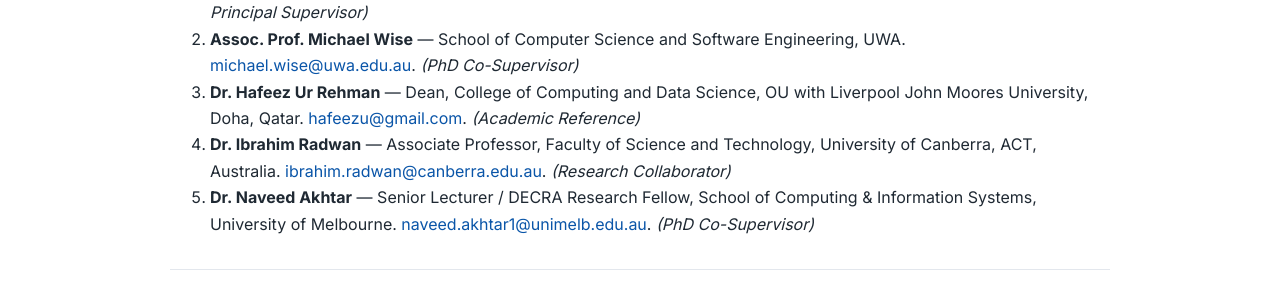
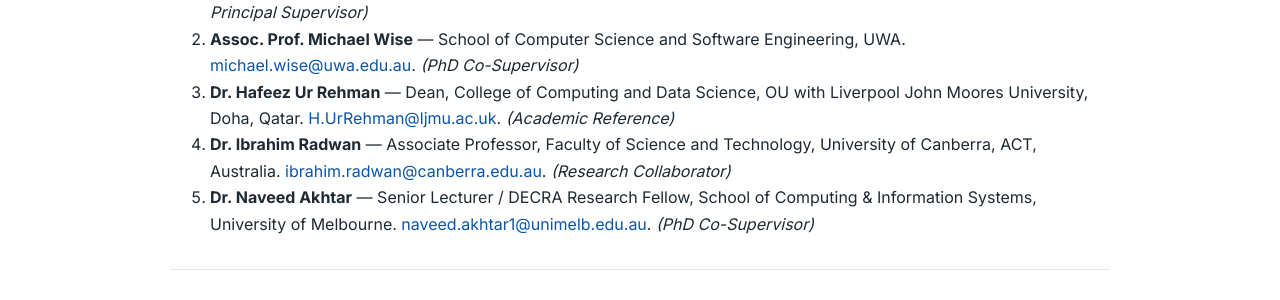
Before and after one commit to ibrahimuwa/ibrahimuwa.github.io, a Jekyll site: the page built from cv.md, in a window 1280 px wide and 900 px high, scrolled down 1282 px. Shown: the part 327-627 px from the top of the window. Built offline with Jekyll 4.4.1, drawn with Linux system fonts in a browser that asks for light colours; some web fonts are replaced.

Commit message:
Update cv.md

```diff
--- a/cv.md
+++ b/cv.md
@@ -47,7 +47,7 @@ A continuously updated list of publications, citations and h-index is on my **[G
 
 1. **Prof. Ajmal Mian** — School of Computer Science and Software Engineering, UWA. <a href="mailto:ajmal.mian@uwa.edu.au">ajmal.mian@uwa.edu.au</a>. *(PhD Principal Supervisor)*
 2. **Assoc. Prof. Michael Wise** — School of Computer Science and Software Engineering, UWA. <a href="mailto:michael.wise@uwa.edu.au">michael.wise@uwa.edu.au</a>. *(PhD Co-Supervisor)*
-3. **Dr. Hafeez Ur Rehman** — Dean, College of Computing and Data Science, OU with Liverpool John Moores University, Doha, Qatar. <a href="mailto:hafeezu@gmail.com">hafeezu@gmail.com</a>. *(Academic Reference)*
+3. **Dr. Hafeez Ur Rehman** — Dean, College of Computing and Data Science, OU with Liverpool John Moores University, Doha, Qatar. <a href="mailto:H.UrRehman@ljmu.ac.uk">H.UrRehman@ljmu.ac.uk</a>. *(Academic Reference)*
 4. **Dr. Ibrahim Radwan** — Associate Professor, Faculty of Science and Technology, University of Canberra, ACT, Australia. <a href="mailto:ibrahim.radwan@canberra.edu.au">ibrahim.radwan@canberra.edu.au</a>. *(Research Collaborator)*
 5. **Dr. Naveed Akhtar** — Senior Lecturer / DECRA Research Fellow, School of Computing &amp; Information Systems, University of Melbourne. <a href="mailto:naveed.akhtar1@unimelb.edu.au">naveed.akhtar1@unimelb.edu.au</a>. *(PhD Co-Supervisor)*
 
```
